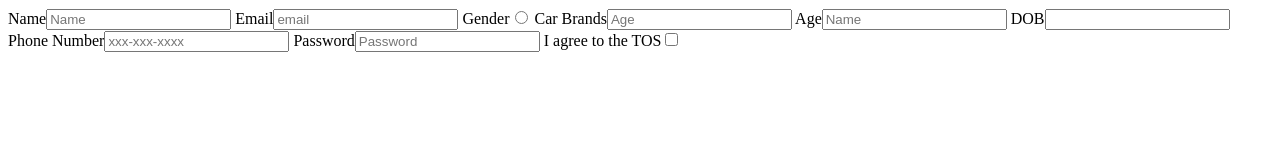
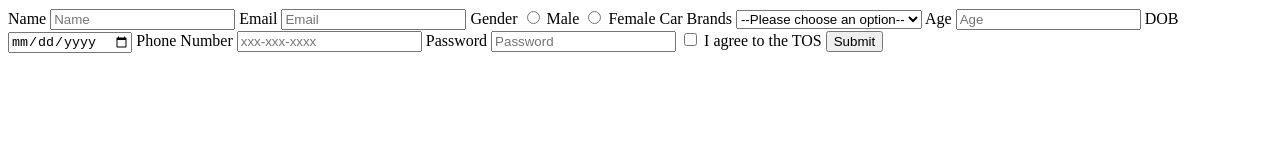
Before and after one commit to acciojob/signup-form-car-handesaurabh, a website: page main.html in a window 1280 px wide. Drawn offline with Linux system fonts and the light colour scheme.

Commit message:
created a submission

```diff
--- a/main.html
+++ b/main.html
@@ -8,16 +8,40 @@
 
 <body>
 	<!-- the entire body must be written by student -->
-	<form>
-		<label>Name<input type="Text" required id="name" placeholder="Name"></label>
-	<label>Email<input type="Email" required id="email" placeholder="email"></label>
-	<label>Gender<input type="Radio" required id="gender_m, gender_f"></label>
-		<label>Car Brands<input type="Select" required id="cars" placeholder="Age"></label>
-		<label>Age<input type="Number" required id="age" placeholder="Name"></label>
-		<label>DOB<input type="Text" required id="dob"></label>
-		<label>Phone Number<input type="Tel" id="tel" placeholder="xxx-xxx-xxxx"></label>
-		<label>Password<input type="Password" required id="password" placeholder="Password"></label>
-		<label>I agree to the TOS<input type="Checkbox" required id="tos"></label>
+	<form method="post">
+		<label for="name">Name</label>
+		<input type="text" id="name" placeholder="Name" required>
+
+		<label for="email">Email</label>
+		<input type="email" id="email" placeholder="Email" required>
+
+		<label for="gender_m">Gender</label>
+		<input type="radio" id="gender_m" name="gender" required>
+		<label for="gender_m">Male</label>
+		<input type="radio" id="gender_f" name="gender" required>
+		<label for="gender_f">Female</label>
+
+		<label for="cars">Car Brands</label>
+		<select id="cars" required>
+			<option value="">--Please choose an option--</option>
+		</select>
+
+		<label for="age">Age</label>
+		<input type="number" id="age" placeholder="Age" required>
+
+		<label for="dob">DOB</label>
+		<input type="date" id="dob" required>
+
+		<label for="tel">Phone Number</label>
+		<input type="tel" id="tel" placeholder="xxx-xxx-xxxx">
+
+		<label for="password">Password</label>
+		<input type="password" id="password" placeholder="Password" required>
+
+		<input type="checkbox" id="tos" required>
+		<label for="tos">I agree to the TOS</label>
+
+		<button type="submit">Submit</button>
 	</form>
     <script type="text/javascript" src="./script.js">
 </script>
```
